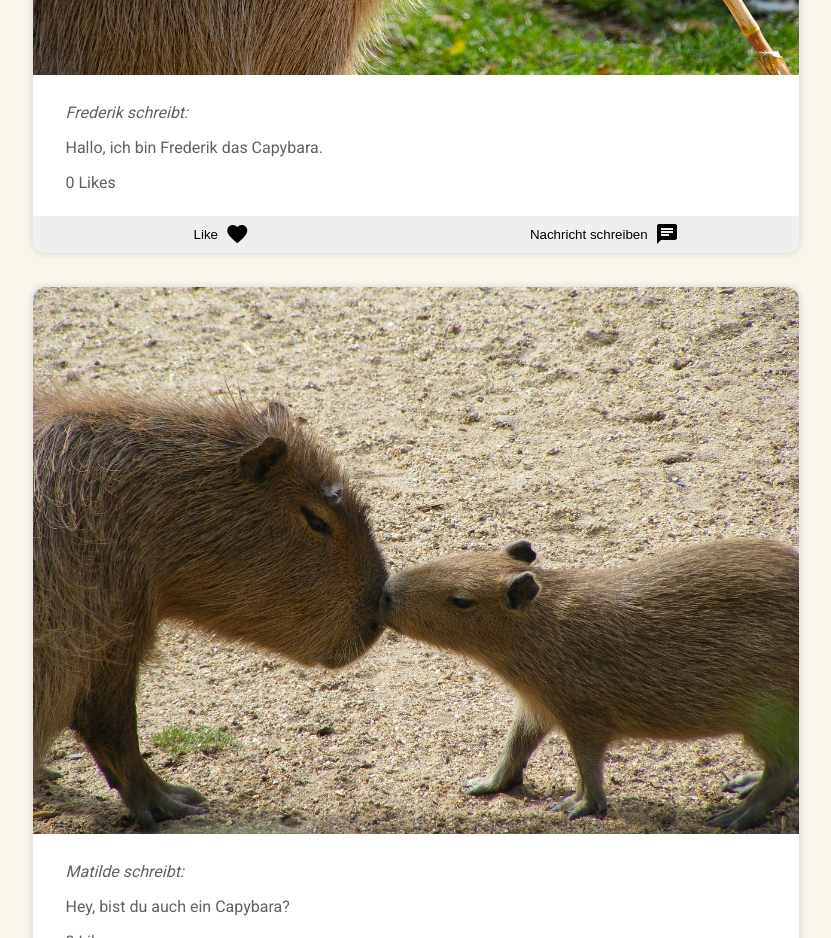
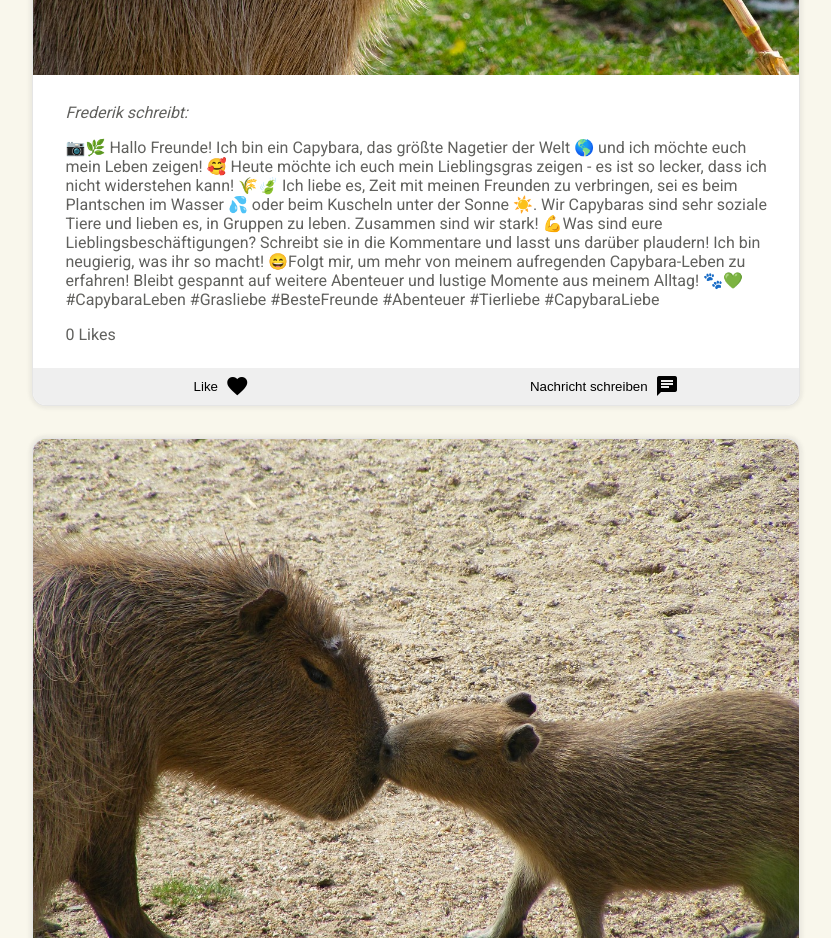
Before and after one commit to Pizzakoenigin/capybook, an Angular app: page / in a window 1280 px wide. Shown: the part 2440-3378 px from the top of the page, without its empty margins (102-933 px from the left). Built offline with nearby package versions, Linux system fonts and the light colour scheme.

Commit message:
added ai texts

```diff
--- a/src/mock-posts.ts
+++ b/src/mock-posts.ts
@@ -17,7 +17,7 @@ export const POSTS: Post[] = [
     }, {
         id: 3,
         author: 'Frederik',
-        content: 'Hallo, ich bin Frederik das Capybara.',
+        content: '📷🌿 Hallo Freunde! Ich bin ein Capybara, das größte Nagetier der Welt 🌎 und ich möchte euch mein Leben zeigen! 🥰 Heute möchte ich euch mein Lieblingsgras zeigen - es ist so lecker, dass ich nicht widerstehen kann! 🌾🍃 Ich liebe es, Zeit mit meinen Freunden zu verbringen, sei es beim Plantschen im Wasser 💦 oder beim Kuscheln unter der Sonne ☀️. Wir Capybaras sind sehr soziale Tiere und lieben es, in Gruppen zu leben. Zusammen sind wir stark! 💪Was sind eure Lieblingsbeschäftigungen? Schreibt sie in die Kommentare und lasst uns darüber plaudern! Ich bin neugierig, was ihr so macht! 😄Folgt mir, um mehr von meinem aufregenden Capybara-Leben zu erfahren! Bleibt gespannt auf weitere Abenteuer und lustige Momente aus meinem Alltag! 🐾💚#CapybaraLeben #Grasliebe #BesteFreunde #Abenteuer #Tierliebe #CapybaraLiebe',
         source: 'assets/img/capybara3.jpg',
         likes: 0
     }, {
```
